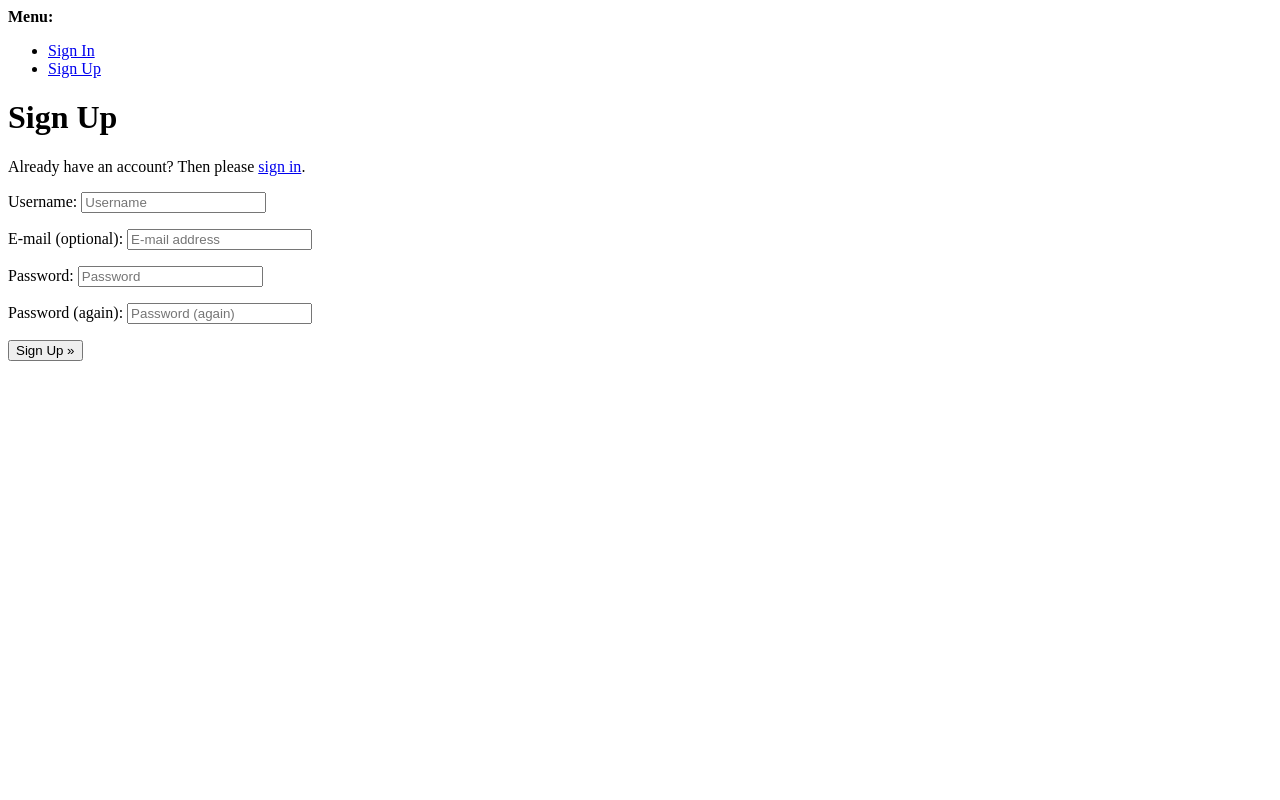
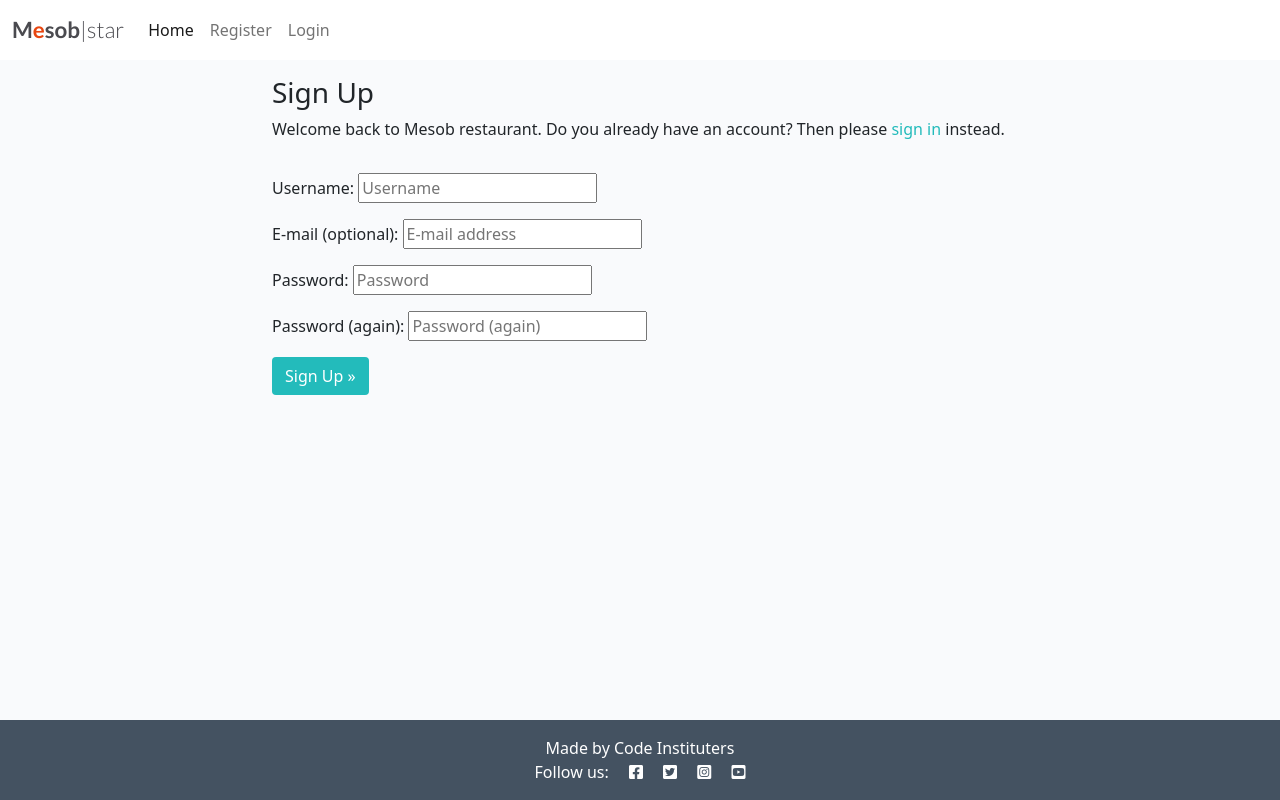
Before and after one commit to Joh201/Mesobrestaurant, a Django app: page /accounts/signup/ in a window 1280 px wide. Run offline with Django 3.2, Linux system fonts and the light colour scheme.

Commit message:
Update account pages

```diff
--- a/templates/account/signup.html
+++ b/templates/account/signup.html
@@ -1,21 +1,34 @@
-{% extends "account/base.html" %}
+{% extends "base.html" %}
 
 {% load i18n %}
 
 {% block head_title %}{% trans "Signup" %}{% endblock %}
 
 {% block content %}
-<h1>{% trans "Sign Up" %}</h1>
 
-<p>{% blocktrans %}Already have an account? Then please <a href="{{ login_url }}">sign in</a>.{% endblocktrans %}</p>
+<div class="container">
+  <div class="row">
+      <div class="col-md-8 mt-3 offset-md-2">
+          <h3>{% trans "Sign Up" %}</h3>
 
+          <p>{% blocktrans %}
+            Welcome back to Mesob restaurant. Do you already have an account? Then please <a
+                  class="link" href="{{ login_url }}">sign in</a> instead.{% endblocktrans %}
+          </p>
+      </div>
+  </div>
+  <div class="row">
+      <div class="col-md-8 mt-3 offset-md-2">
           <form class="signup" id="signup_form" method="post" action="{% url 'account_signup' %}">
               {% csrf_token %}
               {{ form.as_p }}
               {% if redirect_field_value %}
               <input type="hidden" name="{{ redirect_field_name }}" value="{{ redirect_field_value }}" />
               {% endif %}
-  <button type="submit">{% trans "Sign Up" %} &raquo;</button>
+              <button class="btn btn-signup right" type="submit">{% trans "Sign Up" %} &raquo;</button>
           </form>
+      </div>
+  </div>
+</div>
 
 {% endblock %}
```
Also changed, not shown: templates/account/logout.html (+0 -13 lines). Lines whose indentation alone changed are shown as unchanged.
